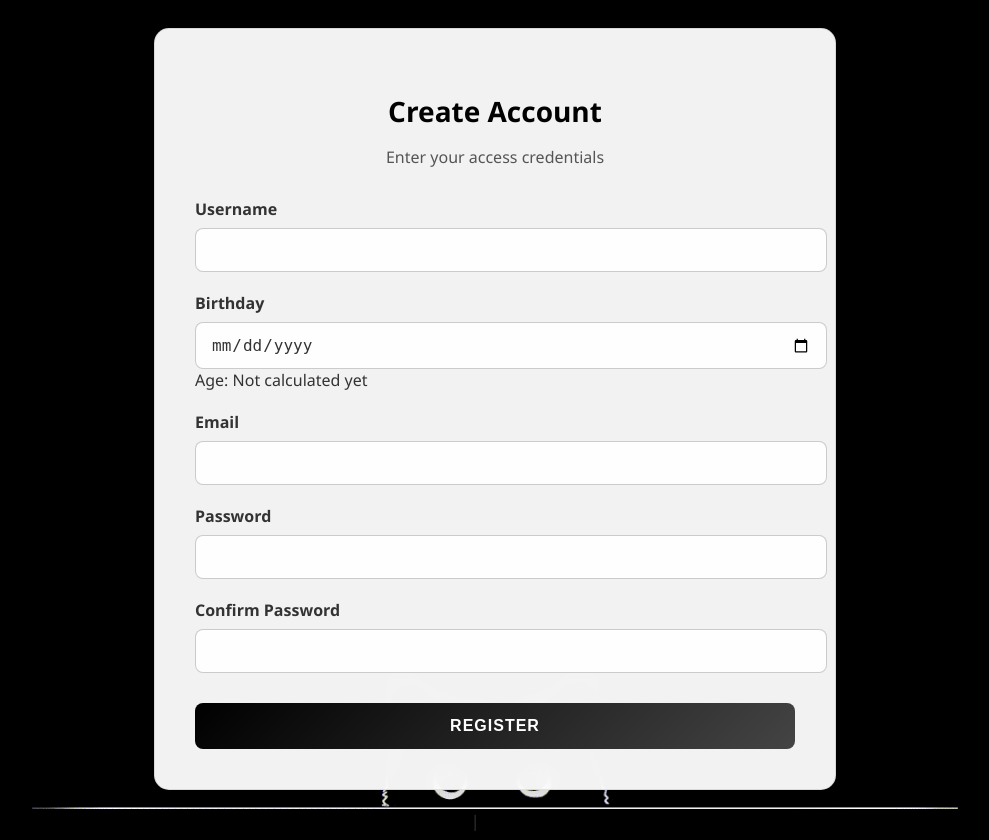
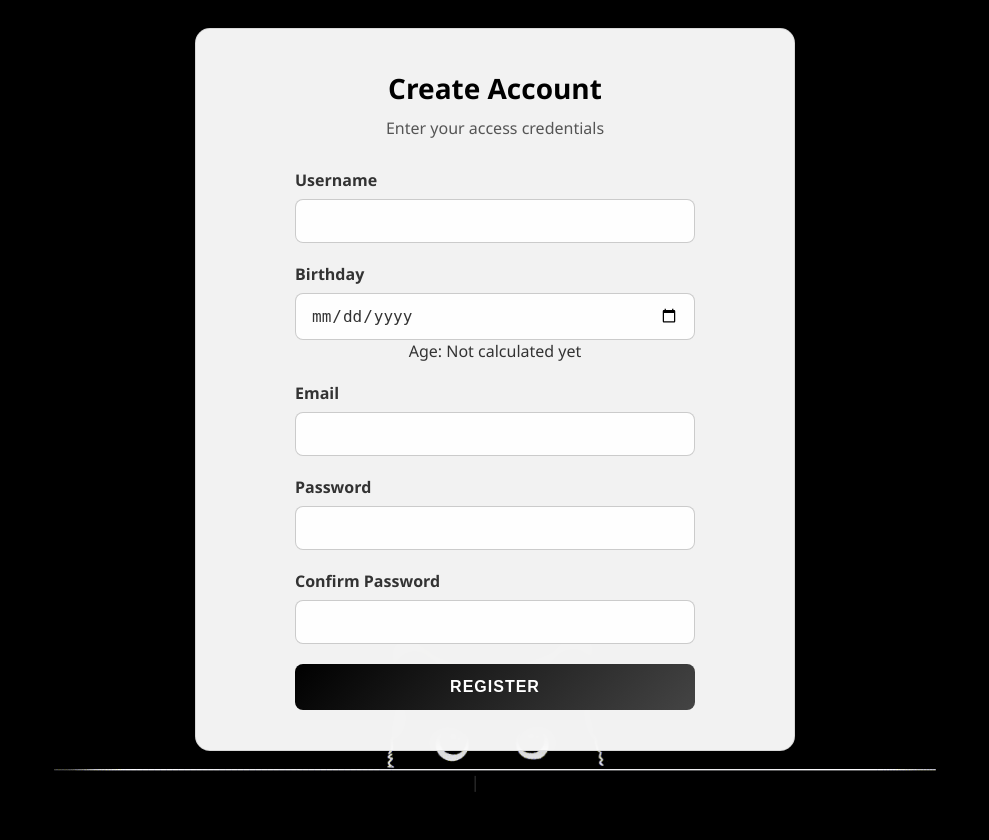
Before and after one commit to AldrinClave/Registration-Website1, a Flask app: page / in a window 1280 px wide. Shown: the whole page, without its empty margins (145-1134 px from the left). After the commit the page ends 792 px from the top, so only its background shows below. Run offline with Flask 3, Linux system fonts and the light colour scheme; parts of the project's set-up code (start-up, migrations or seed data) failed here and were passed over.

Commit message:
Update style.css

```diff
--- a/static/css/style.css
+++ b/static/css/style.css
@@ -1,10 +1,10 @@
-{
+* {
   margin: 0;
   padding: 0;
   box-sizing: border-box;
 }
 
-
+/* ===== BODY ===== */
 body {
   color: #333;
   background-image: url("../resources/L.gif");
@@ -19,6 +19,7 @@ align-items: center;
   flex-direction: column;
 }
 
+/* ===== LAYOUT BOXES ===== */
 .lbx {
   width: 100%;
   display: flex;
@@ -44,6 +45,7 @@ transform: translateY(-5px);
   box-shadow: 0 12px 40px rgba(0, 0, 0, 0.3);
 }
 
+/* ===== ANIMATION ===== */
 .content {
   opacity: 0;
   animation: fadeIn 0.5s ease-in-out 1s forwards;
@@ -55,6 +57,7 @@ opacity: 1;
   }
 }
 
+/* ===== HEADERS ===== */
 .header1 {
   text-align: center;
   font-size: 28px;
@@ -70,20 +73,31 @@ font-size: 16px;
   color: #555;
 }
 
+/* ===== FORM GROUP ===== */
 .fg {
+  display: flex;
+  flex-direction: column;
+  align-items: center;
   margin-bottom: 20px;
 }
 
+/* ===== LABEL ===== */
 label {
-display: block;
+  width: 100%;
+  max-width: 400px;
   margin-bottom: 8px;
-color: #333;
   font-weight: 600;
   font-size: 16px;
+  color: #333;
 }
 
+/* ===== INPUT (CENTERED) ===== */
 input {
   width: 100%;
+  max-width: 400px;
+  margin: 0 auto;
+  display: block;
+
   padding: 12px 15px;
   border-radius: 8px;
   font-size: 16px;
@@ -99,12 +113,16 @@ box-shadow: 0 0 12px rgba(0, 0, 0, 0.3);
   outline: none;
 }
 
+/* ===== BUTTON ===== */
 .submit {
   width: 100%;
+  max-width: 400px;
+  margin: 15px auto 0 auto;
+  display: block;
+
   padding: 14px;
   font-size: 16px;
   cursor: pointer;
-margin-top: 10px;
   background: linear-gradient(135deg, #000, #444);
   color: white;
   border: none;
@@ -121,6 +139,7 @@ box-shadow: 0 0 20px rgba(0, 0, 0, 0.5);
   transform: scale(1.05);
 }
 
+/* ===== LINKS ===== */
 a {
   color: #000;
   text-decoration: none;
@@ -132,6 +151,7 @@ a:hover {
   color: #444;
 }
 
+/* ===== FLASH MESSAGES ===== */
 .flash {
   padding: 10px;
   margin-bottom: 20px;
@@ -152,6 +172,7 @@ color: #155724;
   border: 1px solid #c3e6cb;
 }
 
+/* ===== CHECKMARK ===== */
 .checkmark {
   display: flex;
   justify-content: center;
@@ -197,6 +218,7 @@ stroke-dashoffset: 0;
   }
 }
 
+/* ===== TABLE ===== */
 table {
   width: 100%;
   border-collapse: collapse;
@@ -207,7 +229,8 @@ overflow: hidden;
   box-shadow: 0 4px 8px rgba(0, 0, 0, 0.1);
 }
 
-table th, table td {
+table th,
+table td {
   padding: 12px;
   text-align: left;
   border-bottom: 1px solid #ddd;
@@ -218,6 +241,7 @@ background-color: #f2f2f2;
   font-weight: bold;
 }
 
+/* ===== TOTAL USERS ===== */
 .total-users-counter {
   text-align: center;
   margin-bottom: 20px;
@@ -227,3 +251,4 @@ color: #000;
   background-color: rgba(0, 0, 0, 0.1);
   padding: 10px;
   border-radius: 8px;
+}
```
Lines whose indentation alone changed are shown as unchanged.
